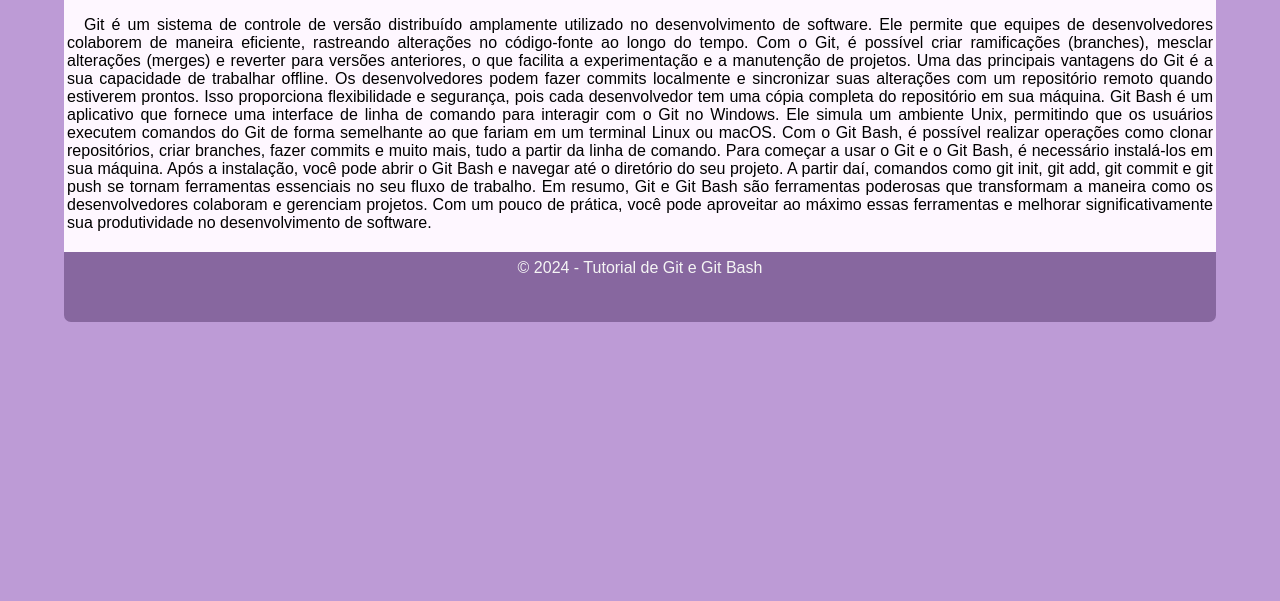
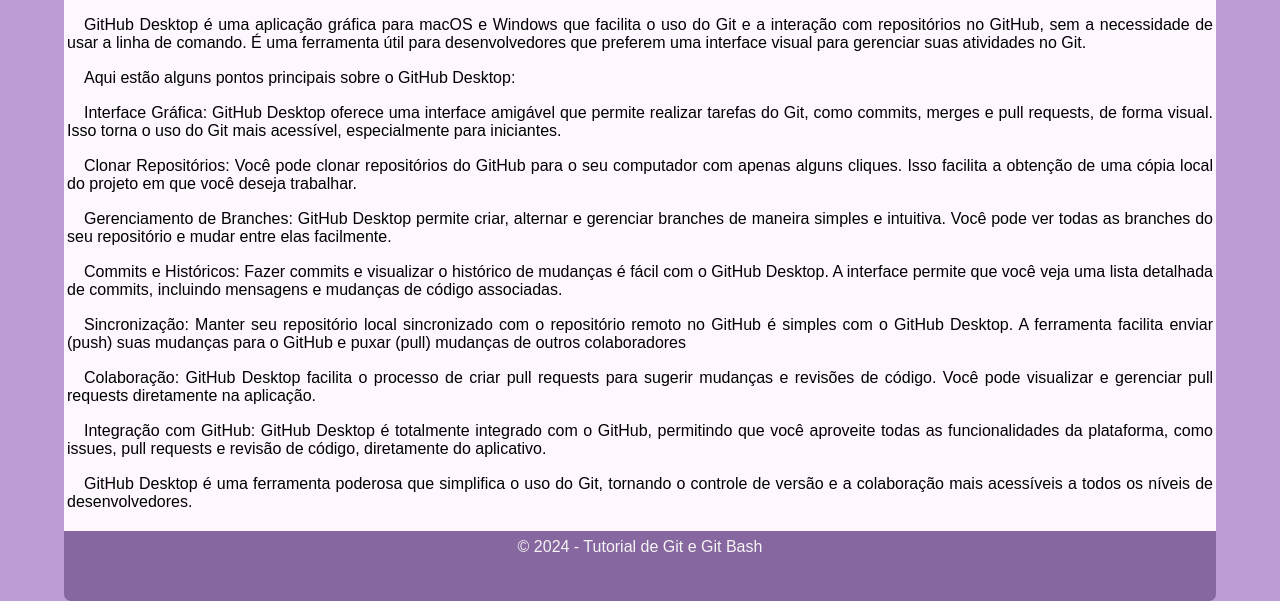
Before and after one commit to julianewebdesign/Integration_and_GoodPractices, a plain HTML site: page githubdesktop.html in a window 1280 px wide. Shown: the part 306-907 px from the top of the page. Before the commit the page ends 800 px from the top, so only its background shows below. Drawn offline with Linux system fonts and the light colour scheme.

Commit message:
Inserindo pagina GITHUB

```diff
--- a/githubdesktop.html
+++ b/githubdesktop.html
@@ -1,5 +1,6 @@
 <!DOCTYPE html>
 <html lang="pt-br">
+
 <head>
   <meta charset="UTF-8">
   <meta name="viewport" content="width=device-width, initial-scale=1.0">
@@ -42,7 +43,7 @@
       margin: auto;
     }
 
-        header > h1 {
+    header>h1 {
       text-align: center;
       color: whitesmoke;
       padding: 3px;
@@ -59,11 +60,11 @@
       color: #fef7ff;
     }
 
-        menu > ul {
+    menu>ul {
       list-style-type: none;
     }
 
-        menu > ul > li > a {
+    menu>ul>li>a {
       display: block;
       padding: 7px;
       text-decoration: none;
@@ -74,7 +75,7 @@
       margin: auto;
     }
 
-        menu > ul > li > a:hover {
+    menu>ul>li>a:hover {
       background-color: #3a2a46;
       color: #fef7ff;
       text-decoration: none;
@@ -91,11 +92,11 @@
       border-radius: 7px 7px 0px 0px;
     }
 
-        article > h2 {
+    article>h2 {
       padding-bottom: 17px;
     }
 
-        article > p {
+    article>p {
       text-align: justify;
       margin-bottom: 17px;
       text-indent: 17px;
@@ -116,6 +117,7 @@
       display: block;
       margin: auto;
     }
+
     /*Aqui fica a parte de configuração do menu burger*/
     #burger {
       background-color: #8a2be2;
@@ -152,7 +154,7 @@
         background-color: #8a2be2;
       }
 
-          menu > ul > li {
+      menu>ul>li {
         display: inline-block;
         background-color: #21203f;
       }
@@ -162,13 +164,13 @@
         margin: auto;
       }
 
-          article > h2 {
+      article>h2 {
         padding-bottom: 17px;
         width: 90vw;
         margin: auto;
       }
 
-          article > p {
+      article>p {
         text-align: justify;
         margin-bottom: 17px;
         text-indent: 17px;
@@ -200,7 +202,7 @@
         background-color: #8a2be2;
       }
 
-          menu > ul > li {
+      menu>ul>li {
         display: inline-block;
         background-color: #21203f;
       }
@@ -210,13 +212,13 @@
         margin: auto;
       }
 
-          article > h2 {
+      article>h2 {
         padding-bottom: 17px;
         width: 90vw;
         margin: auto;
       }
 
-          article > p {
+      article>p {
         text-align: justify;
         margin-bottom: 17px;
         text-indent: 17px;
@@ -229,6 +231,7 @@
     }
   </style>
 </head>
+
 <body onresize="mudouTamanho()">
   <!-- Vamos usar essa pagina  para testar o Git e como uma  pagina de exemplo usaremos o style
        para exibir  o texto e outros recursos-->
@@ -251,43 +254,43 @@
   <main>
     <img src="assets/git.png" alt="git_bash" width="190" height="170" />
     <img src="assets/gitbash.png" alt="github_pages" width="190" height="170" />
-        <img src="assets/github.png"
-          alt="github_desktop"
-          width="190"
-          height="170"
-        />
+    <img src="assets/github.png" alt="github_desktop" width="190" height="170" />
 
     <article>
       <h2>GitHub Desktop</h2>
 
-          <p>
-            Git é um sistema de controle de versão distribuído amplamente
-            utilizado no desenvolvimento de software. Ele permite que equipes de
-            desenvolvedores colaborem de maneira eficiente, rastreando alterações
-            no código-fonte ao longo do tempo. Com o Git, é possível criar
-            ramificações (branches), mesclar alterações (merges) e reverter para
-            versões anteriores, o que facilita a experimentação e a manutenção de
-            projetos. Uma das principais vantagens do Git é a sua capacidade de
-            trabalhar offline. Os desenvolvedores podem fazer commits localmente e
-            sincronizar suas alterações com um repositório remoto quando estiverem
-            prontos. Isso proporciona flexibilidade e segurança, pois cada
-            desenvolvedor tem uma cópia completa do repositório em sua máquina.
-            Git Bash é um aplicativo que fornece uma interface de linha de comando
-            para interagir com o Git no Windows. Ele simula um ambiente Unix,
-            permitindo que os usuários executem comandos do Git de forma
-            semelhante ao que fariam em um terminal Linux ou macOS. Com o Git
-            Bash, é possível realizar operações como clonar repositórios, criar
-            branches, fazer commits e muito mais, tudo a partir da linha de
-            comando. Para começar a usar o Git e o Git Bash, é necessário
-            instalá-los em sua máquina. Após a instalação, você pode abrir o Git
-            Bash e navegar até o diretório do seu projeto. A partir daí, comandos
-            como git init, git add, git commit e git push se tornam ferramentas
-            essenciais no seu fluxo de trabalho. Em resumo, Git e Git Bash são
-            ferramentas poderosas que transformam a maneira como os
-            desenvolvedores colaboram e gerenciam projetos. Com um pouco de
-            prática, você pode aproveitar ao máximo essas ferramentas e melhorar
-            significativamente sua produtividade no desenvolvimento de software.
-          </p>
+      <p>GitHub Desktop é uma aplicação gráfica para macOS e Windows que facilita o uso do Git e a interação com
+        repositórios no GitHub, sem a necessidade de usar a linha de comando. É uma ferramenta útil para desenvolvedores
+        que preferem uma interface visual para gerenciar suas atividades no Git.</p>
+
+      <p>Aqui estão alguns pontos principais sobre o GitHub Desktop:</p>
+
+      <p>Interface Gráfica: GitHub Desktop oferece uma interface amigável que permite realizar tarefas do Git, como
+        commits, merges e pull requests, de forma visual. Isso torna o uso do Git mais acessível, especialmente para
+        iniciantes.</p>
+
+      <p>Clonar Repositórios: Você pode clonar repositórios do GitHub para o seu computador com apenas alguns cliques.
+        Isso facilita a obtenção de uma cópia local do projeto em que você deseja trabalhar.</p>
+
+      <p>Gerenciamento de Branches: GitHub Desktop permite criar, alternar e gerenciar branches de maneira simples e
+        intuitiva. Você pode ver todas as branches do seu repositório e mudar entre elas facilmente.</p>
+
+      <p>Commits e Históricos: Fazer commits e visualizar o histórico de mudanças é fácil com o GitHub Desktop. A
+        interface permite que você veja uma lista detalhada de commits, incluindo mensagens e mudanças de código
+        associadas.</p>
+
+      <p>Sincronização: Manter seu repositório local sincronizado com o repositório remoto no GitHub é simples com o
+        GitHub Desktop. A ferramenta facilita enviar (push) suas mudanças para o GitHub e puxar (pull) mudanças de
+        outros colaboradores</p>
+
+      <p>Colaboração: GitHub Desktop facilita o processo de criar pull requests para sugerir mudanças e revisões de
+        código. Você pode visualizar e gerenciar pull requests diretamente na aplicação.</p>
+
+      <p>Integração com GitHub: GitHub Desktop é totalmente integrado com o GitHub, permitindo que você aproveite todas
+        as funcionalidades da plataforma, como issues, pull requests e revisão de código, diretamente do aplicativo.</p>
+
+      <p>GitHub Desktop é uma ferramenta poderosa que simplifica o uso do Git, tornando o controle de versão e a
+        colaboração mais acessíveis a todos os níveis de desenvolvedores.</p>
     </article>
   </main>
   <footer>
@@ -315,8 +318,10 @@
     }
   </script>
 </body>
+
 </html>
 </head>
+
 <body>
 
 </body>
```
Also changed, not shown: git-juliane.html (+34 -25 lines), github.html (+48 -45 lines). Lines whose indentation alone changed are shown as unchanged.
